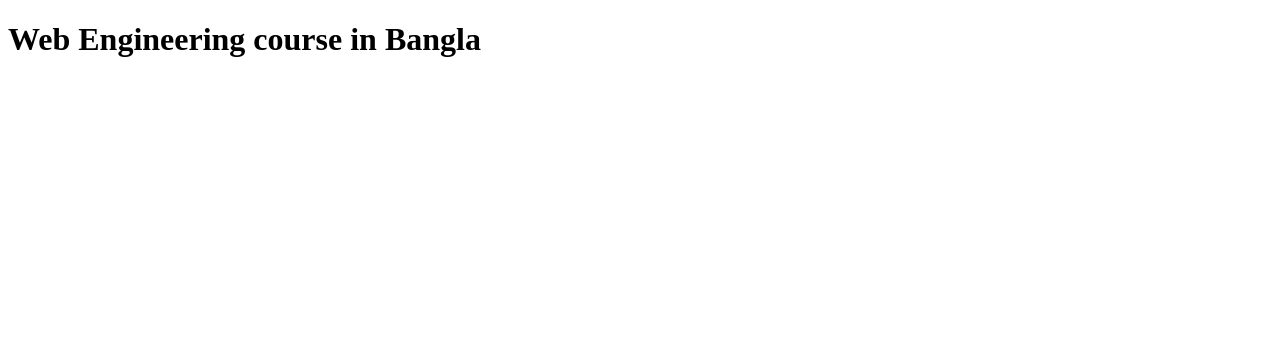
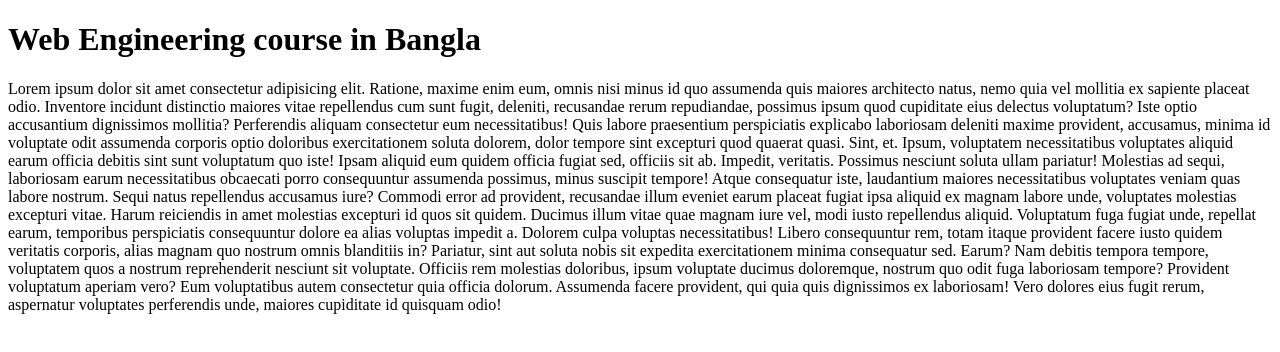
Before and after one commit to naimul1322/WebEnginnering, a plain HTML site: page index.html in a window 1280 px wide. Drawn offline with Linux system fonts and the light colour scheme.

Commit message:
add lorem 10 times

```diff
--- a/index.html
+++ b/index.html
@@ -7,6 +7,16 @@
 </head>
 <body>
     <h1>Web Engineering course in Bangla</h1>
+    <p>Lorem ipsum dolor sit amet consectetur adipisicing elit. Ratione, maxime enim eum, omnis nisi minus id quo assumenda quis maiores architecto natus, nemo quia vel mollitia ex sapiente placeat odio.
+    Inventore incidunt distinctio maiores vitae repellendus cum sunt fugit, deleniti, recusandae rerum repudiandae, possimus ipsum quod cupiditate eius delectus voluptatum? Iste optio accusantium dignissimos mollitia? Perferendis aliquam consectetur eum necessitatibus!
+    Quis labore praesentium perspiciatis explicabo laboriosam deleniti maxime provident, accusamus, minima id voluptate odit assumenda corporis optio doloribus exercitationem soluta dolorem, dolor tempore sint excepturi quod quaerat quasi. Sint, et.
+    Ipsum, voluptatem necessitatibus voluptates aliquid earum officia debitis sint sunt voluptatum quo iste! Ipsam aliquid eum quidem officia fugiat sed, officiis sit ab. Impedit, veritatis. Possimus nesciunt soluta ullam pariatur!
+    Molestias ad sequi, laboriosam earum necessitatibus obcaecati porro consequuntur assumenda possimus, minus suscipit tempore! Atque consequatur iste, laudantium maiores necessitatibus voluptates veniam quas labore nostrum. Sequi natus repellendus accusamus iure?
+    Commodi error ad provident, recusandae illum eveniet earum placeat fugiat ipsa aliquid ex magnam labore unde, voluptates molestias excepturi vitae. Harum reiciendis in amet molestias excepturi id quos sit quidem.
+    Ducimus illum vitae quae magnam iure vel, modi iusto repellendus aliquid. Voluptatum fuga fugiat unde, repellat earum, temporibus perspiciatis consequuntur dolore ea alias voluptas impedit a. Dolorem culpa voluptas necessitatibus!
+    Libero consequuntur rem, totam itaque provident facere iusto quidem veritatis corporis, alias magnam quo nostrum omnis blanditiis in? Pariatur, sint aut soluta nobis sit expedita exercitationem minima consequatur sed. Earum?
+    Nam debitis tempora tempore, voluptatem quos a nostrum reprehenderit nesciunt sit voluptate. Officiis rem molestias doloribus, ipsum voluptate ducimus doloremque, nostrum quo odit fuga laboriosam tempore? Provident voluptatum aperiam vero?
+    Eum voluptatibus autem consectetur quia officia dolorum. Assumenda facere provident, qui quia quis dignissimos ex laboriosam! Vero dolores eius fugit rerum, aspernatur voluptates perferendis unde, maiores cupiditate id quisquam odio!</p>
 
 </body>
 </html>
```
Also changed, not shown: 1 other file.
